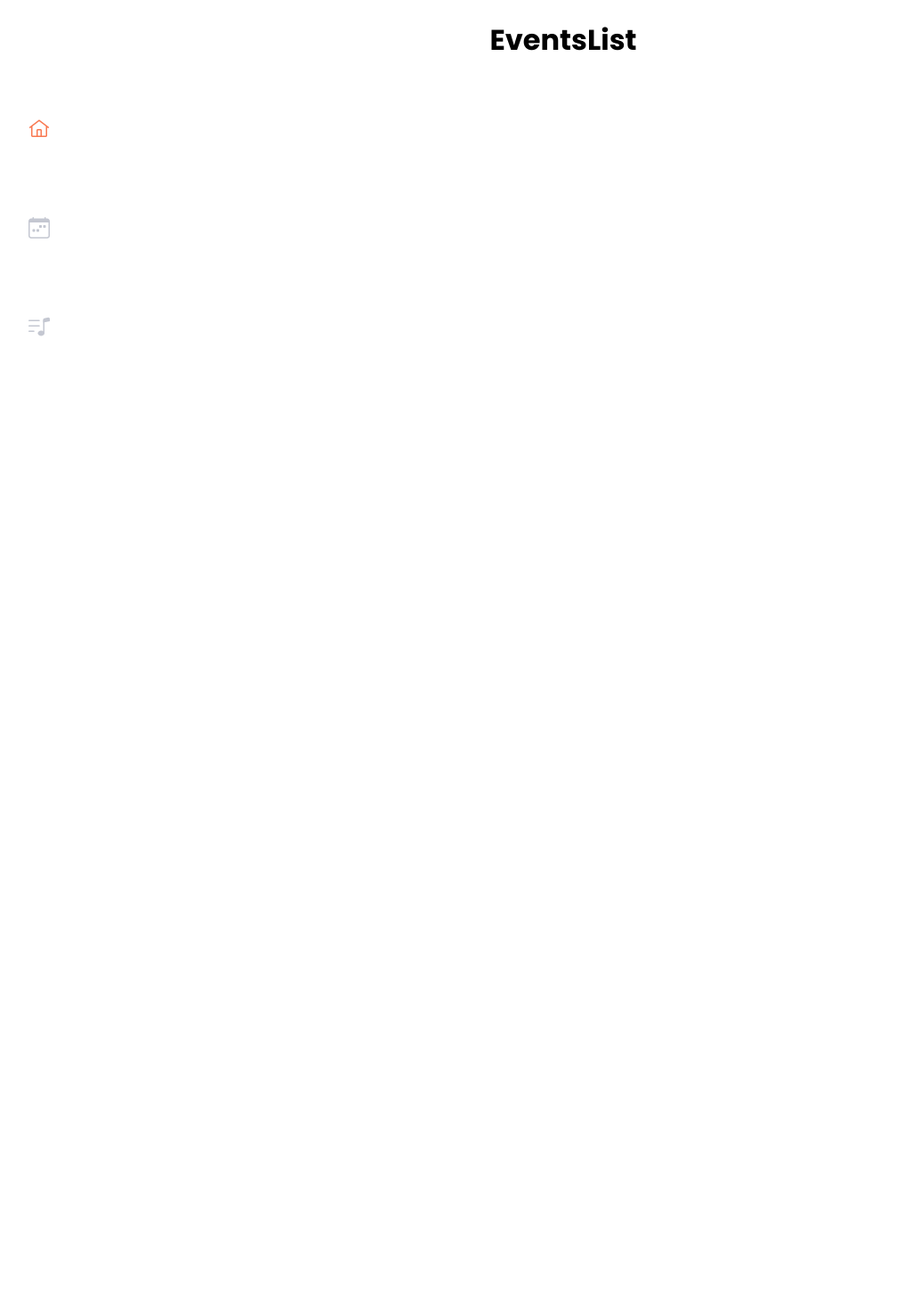
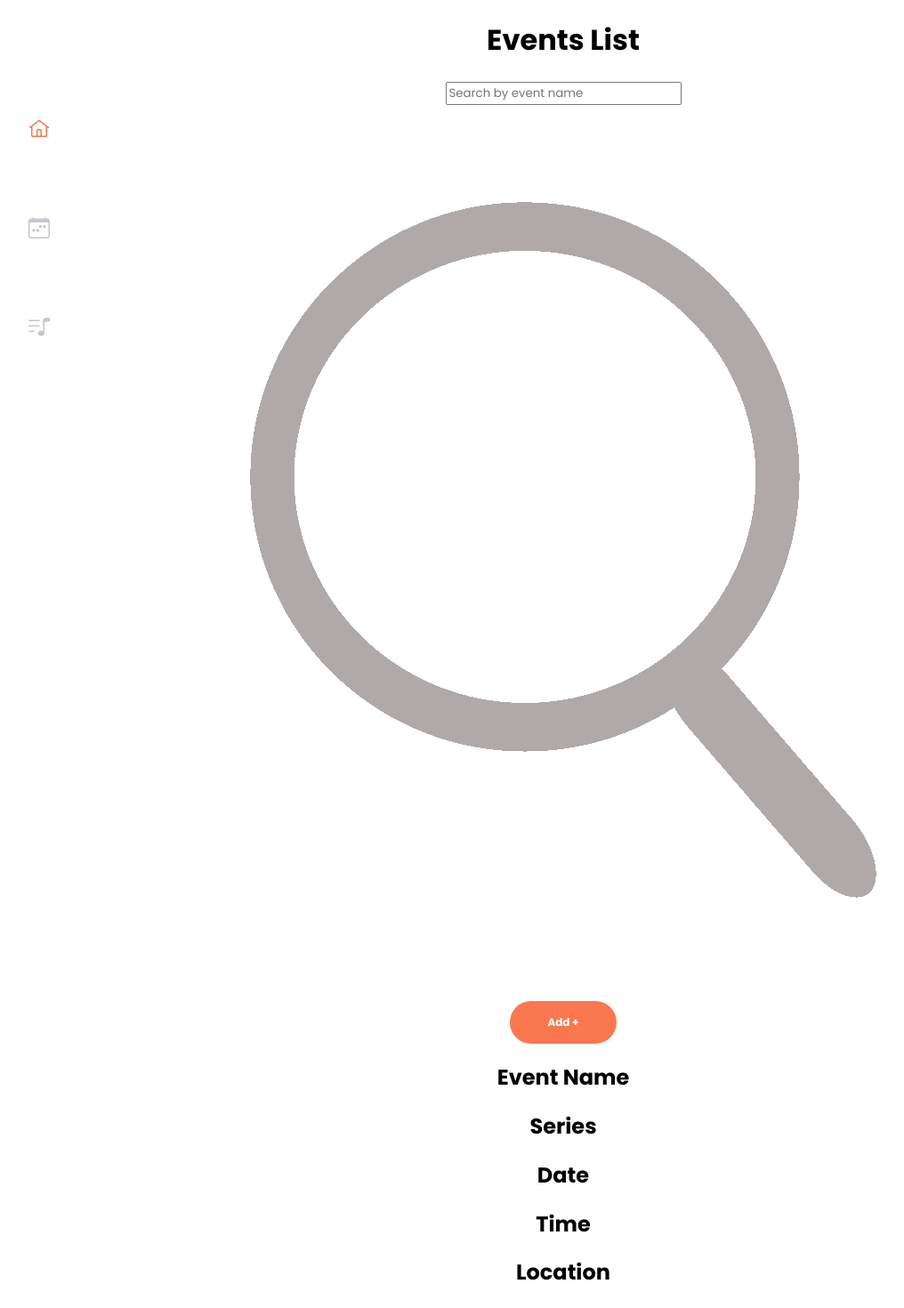
Before and after one commit to nology-tech/oae-event-cms, a React (Create React App) app: page /events in a window 1280 px wide. Shown: the top 1470 px of the page at 89% size, without its empty margins (7-1023 px from the left). Before the commit the page ends 800 px from the top, so only its background shows below. Built offline with nearby package versions, Linux system fonts and the light colour scheme.

Commit message:
appropriate files and pictures added, basic coding done

```diff
--- /dev/null
+++ b/src/components/EventCard/EventCard.scss
@@ -0,0 +1,6 @@
+.eventCard {
+   display: flex;
+   flex-direction: row;
+   align-items: left;
+   justify-content: space-between;
+}
--- /dev/null
+++ b/src/components/SearchBox/SearchBox.jsx
@@ -0,0 +1,13 @@
+import React from 'react'
+
+const SearchBox = (props) => {
+   const { searchTerm, handleInput } = props;
+
+   return (
+      <form>
+         <input type="text" value={searchTerm} onInput={handleInput} className="search-box__input" placeholder='Search by event name' />
+      </form>
+   )
+}
+
+export default SearchBox
--- a/src/containers/EventsList/EventsList.jsx
+++ b/src/containers/EventsList/EventsList.jsx
@@ -1,9 +1,45 @@
-import React from "react";
+import React, { useState } from "react";
+import Button from "../../components/Button/Button";
+import SearchBox from "../../components/SearchBox/SearchBox";
+import Search_Icon from "../../assets/images/Search_Icon.png";
 
 const EventsList = () => {
+    const [searchTerm, setSearchTerm] = useState("")
+
+    // useEffect(() => {
+
+    //     return () => {
+    //         cleanup
+    //     }
+    // }, [searchTerm])
+
+    const handleInput = event => {
+        setSearchTerm(event.target.value.toLowerCase());
+        event.preventDefault();
+    }
+
+
+
     return (
-        <div>
-            <h1>EventsList</h1>
+        <div className="event-list">
+            <h1>Events List</h1>
+            <div className="event-list__searchbox">
+                <SearchBox searchTerm={searchTerm} handleInput={handleInput} />
+                <img src={Search_Icon} alt="" />
+            </div>
+            <Button buttonText="Add +" buttonType="primary" />
+            <div className="event-list__table">
+                <div className="event-list__headings">
+                    <h2>Event Name</h2>
+                    <h2>Series</h2>
+                    <h2>Date</h2>
+                    <h2>Time</h2>
+                    <h2>Location</h2>
+                    <h2>Digital Programme URL</h2>
+                </div>
+
+            </div>
+
         </div>
     )
 }
```
Also changed, not shown: src/components/EventCard/EventCard.jsx (added, +22 -0 lines), src/assets/images/Search_Icon.png (added), src/components/SearchBox/SearchBox.scss (added).
